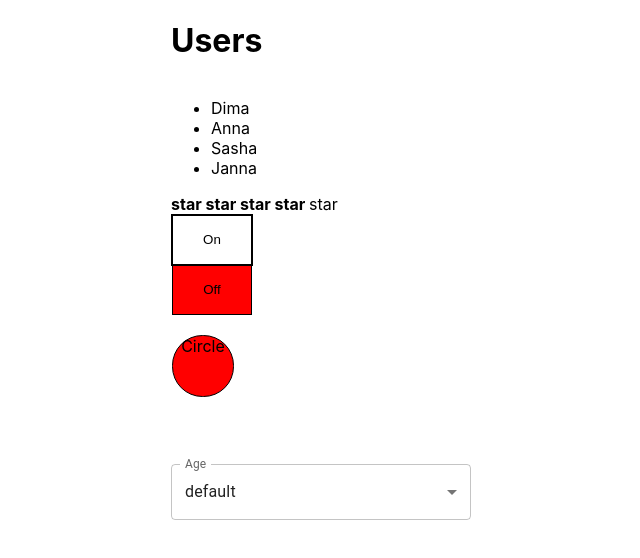
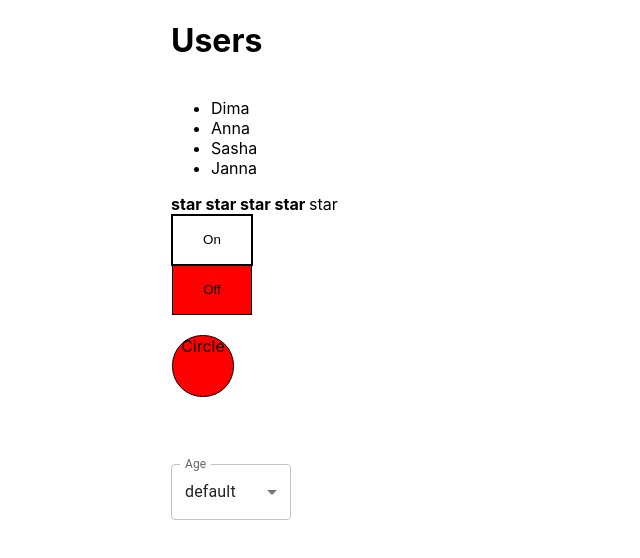
Before and after one commit to avkotau/it-kamasutra-detail, a React (Create React App) app: page / in a window 1280 px wide. Shown: the top 558 px of the page, without its empty margins (319-959 px from the left). Built offline with nearby package versions, Linux system fonts and the light colour scheme.

Commit message:
fix: width in Select component and Select.stories component

```diff
--- a/src/components/Select/Select.tsx
+++ b/src/components/Select/Select.tsx
@@ -15,7 +15,7 @@ const SelectFoo = () => {
     }
 
     return (
-        <Box sx={{minWidth: 120}}>
+        <Box sx={{width: '40%'}}>
             <FormControl fullWidth>
                 <InputLabel id="demo-simple-select-label">Age</InputLabel>
                 <Select
```
Also changed, not shown: 1 other file (tests, documents, lock files or other folders).
